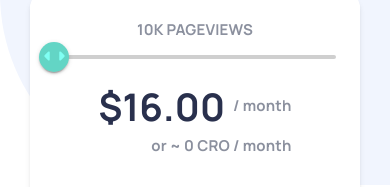
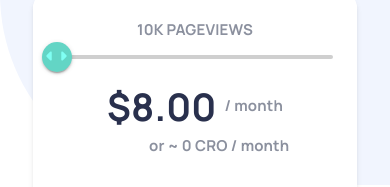
Before and after one commit to lapsonwor/cornos-price-cal, a Next.js app: page / in a window 390 px wide. Shown: the part 264-451 px from the top of the page. Built offline with nearby package versions, Linux system fonts and the light colour scheme; no server answers.

Commit message:
fix mobile view price calulation

```diff
--- a/src/app/page.tsx
+++ b/src/app/page.tsx
@@ -119,7 +119,7 @@ export default function Home() {
         </div>
         <div className="sm:block md:hidden mx-[68px]">
           <div className="flex items-center justify-center">
-            <div className="text-[#29304d] text-[38px] mr-2">$16.00</div>
+            <div className="text-[#29304d] text-[38px] mr-2">${pricePerMonth}.00</div>
             <div> / month</div>
           </div>
           <div className="text-right">or ~ {Math.ceil(croValue * 100) / 100} CRO / month</div>
```
